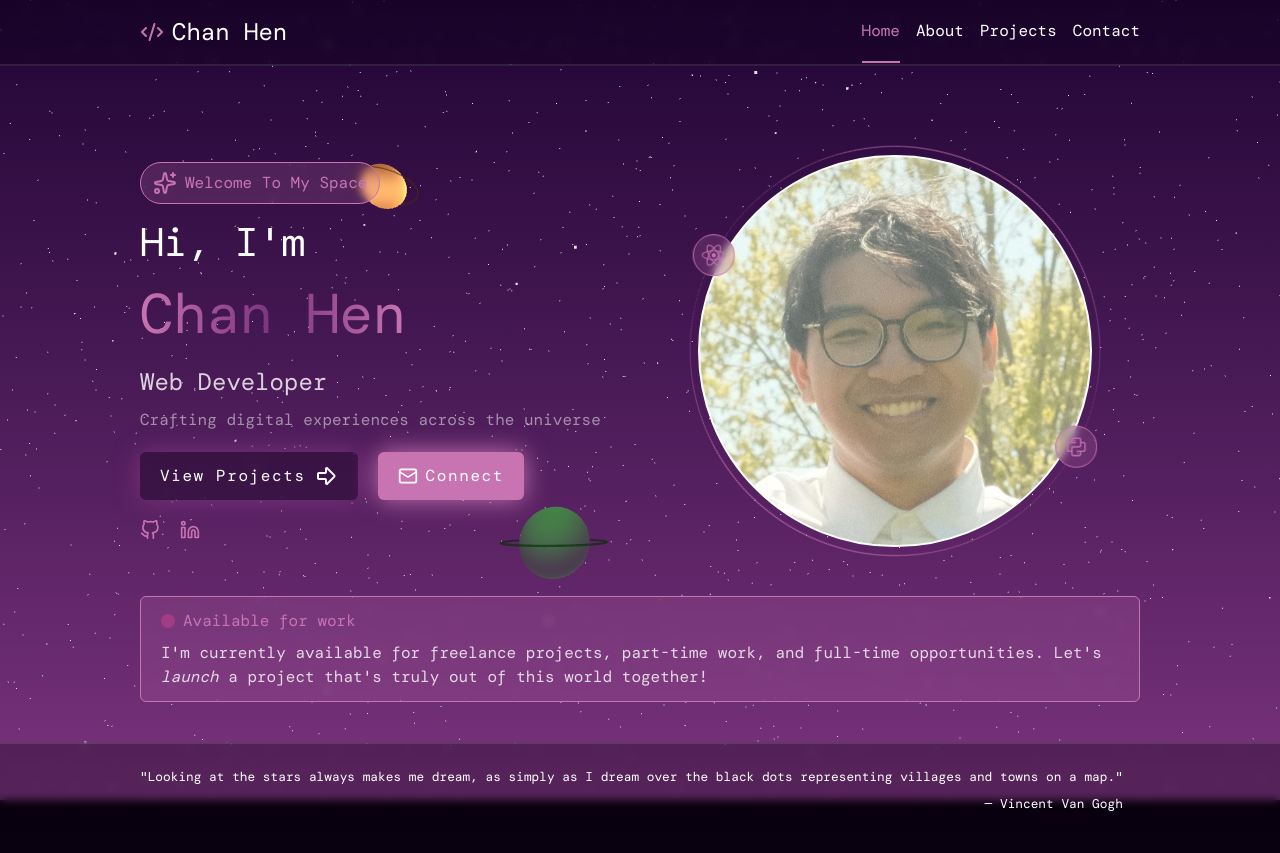
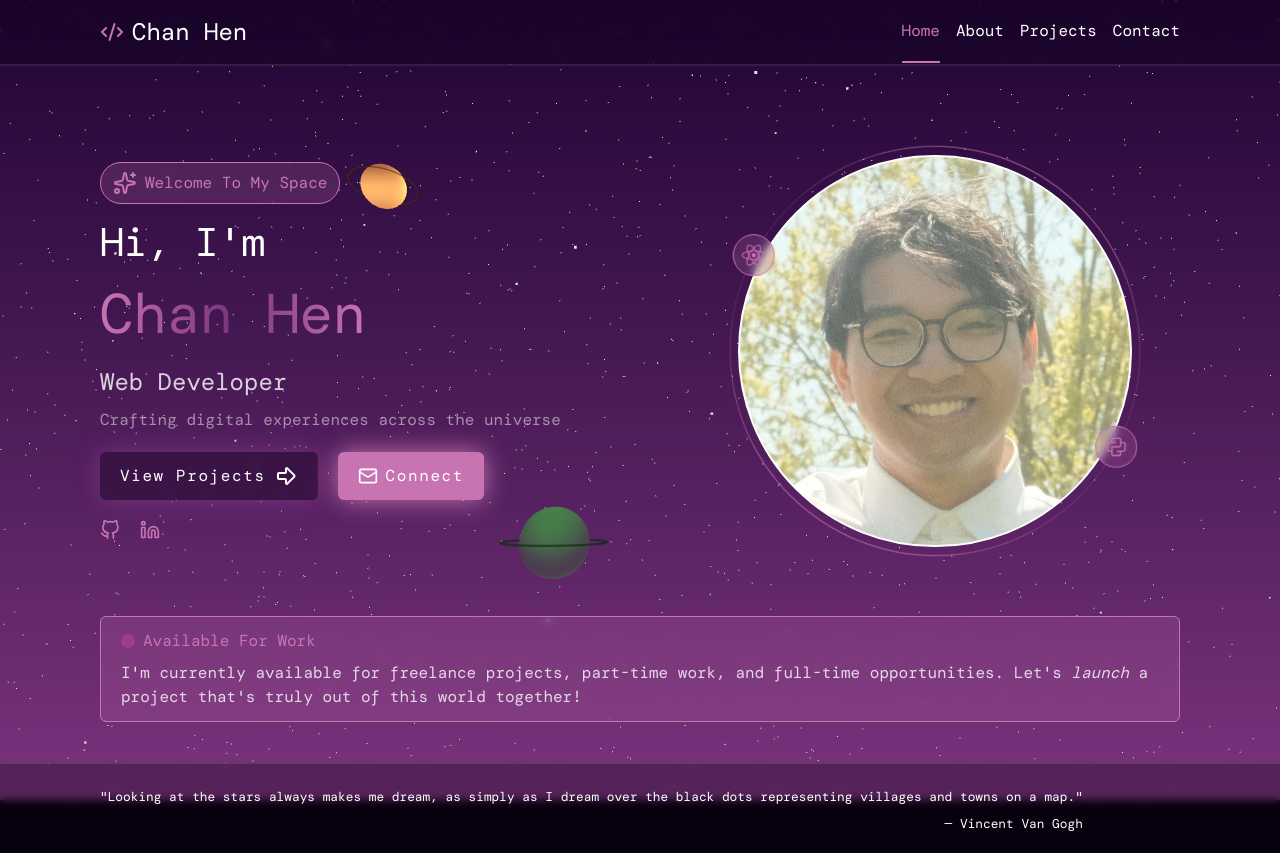
Before and after one commit to OfficialChanHen/Portfolio, a Next.js app: page /home in a window 1280 px wide. Built offline with nearby package versions, Linux system fonts and the light colour scheme.

Commit message:
Expanded max width and centered content for large screens

```diff
--- a/src/app/(tabs)/_components/ClientLayout.tsx
+++ b/src/app/(tabs)/_components/ClientLayout.tsx
@@ -32,7 +32,7 @@ export default function ClientTabsLayout({
             {boxReady && (
                 <>
                     <Header className={`${barStyle}`}/>
-                    <main className="overflow-hidden h-full w-full flex-1">{children}</main>
+                    <main className="overflow-hidden h-full w-full flex-1 flex flex-col justify-center items-center">{children}</main>
                     <Footer className={`${barStyle}`}/>
                 </>
             )}
--- a/src/app/(tabs)/_components/Footer.tsx
+++ b/src/app/(tabs)/_components/Footer.tsx
@@ -11,7 +11,7 @@ export default function Footer({ className }: FooterProps) {
 
     return(
         <div className={`${className} footer border-t-2 px-10 py-5  flex flex-row justify-center items-center`}>
-            <div className="w-full max-w-[1000px]">
+            <div className="w-full max-w-[1080px]">
                 <div className="inline-flex flex-col justify-center items-center gap-2 text-[0.70rem] md:text-[0.80rem]">
                     <span className="w-full text-left">
                         {`"Looking at the stars always makes me dream,`}
--- a/src/app/(tabs)/_components/Header.tsx
+++ b/src/app/(tabs)/_components/Header.tsx
@@ -39,8 +39,8 @@ export default function Header({ className }: HeaderProps) {
     const selectedStyle = "text-highlight after:absolute after:bottom-[-1px] after:left-0 after:h-[2px] after:w-full after:bg-highlight";
 
     return(
-        <div className={`${className} header sticky top-0 min-h-16 flex flex-col justify-center items-center border-b-2`}>
-            <div className="max-w-[1080px] w-full h-16 flex flex-row justify-between items-stretch px-10">
+        <div className={`${className} header sticky top-0 min-h-16 flex flex-col justify-center items-center px-10 border-b-2`}>
+            <div className="max-w-[1080px] w-full h-16 flex flex-row justify-between items-stretch">
                 <div className='flex flex-row justify-center items-center gap-2'>
                     <CodeXml className='text-highlight'/>
                     <span className="text-[1.5rem]">Chan Hen</span>
--- a/src/app/(tabs)/_components/Introduction.tsx
+++ b/src/app/(tabs)/_components/Introduction.tsx
@@ -130,7 +130,7 @@ export default function Introduction({
     }, { scope: introContainer });
 
     return(
-        <div ref={introContainer} className="max-w-[1000px] w-full flex flex-col md:flex-row justify-center md:justify-between items-center gap-10 text-center md:text-left">
+        <div ref={introContainer} className="max-w-[1080px] w-full flex flex-col md:flex-row justify-center md:justify-between items-center gap-10 text-center md:text-left">
 
             {/* Introduction Container */}
             <div ref={textContainer} className="relative flex flex-col justify-center gap-2">
--- a/src/app/(tabs)/home/page.tsx
+++ b/src/app/(tabs)/home/page.tsx
@@ -38,15 +38,15 @@ export default function Home() {
     }, { dependencies: [introDone] })
 
     return(
-        <div className="relative w-full flex flex-col justify-start md:justify-center items-center p-10">
+        <div className="relative w-full flex flex-col justify-start md:justify-center items-center p-10 gap-5">
             <StarBackground/>
             <Introduction setIntroDone={setIntroDone}/>
 
             {/* Call to action */}
-            <div className='job-container opacity-0 -translate-y-5 w-full max-w-[1000px] px-5 py-3 bg-highlight/20 backdrop-blur-xs text-white/80 text-[0.75rem] md:text-[1rem] border border-highlight rounded-md '>
+            <div className='job-container opacity-0 -translate-y-5 w-full max-w-[1080px] px-5 py-3 bg-highlight/20 backdrop-blur-xs text-white/80 text-[0.75rem] md:text-[1rem] border border-highlight rounded-md '>
                 <div className='flex flex-row justify-start items-center gap-2 text-highlight mb-2'>
                     <div className='job-icon w-[clamp(10px,2vw,14px)] h-[clamp(10px,2vw,14px)] bg-highlight rounded-full'/>
-                    <span>Available for work</span>
+                    <span>Available For Work</span>
                 </div>
                 <span>I'm currently available for freelance projects, part-time work, and full-time opportunities. Let's <em>launch</em> a project that's truly out of this world together!</span>
             </div>
```
